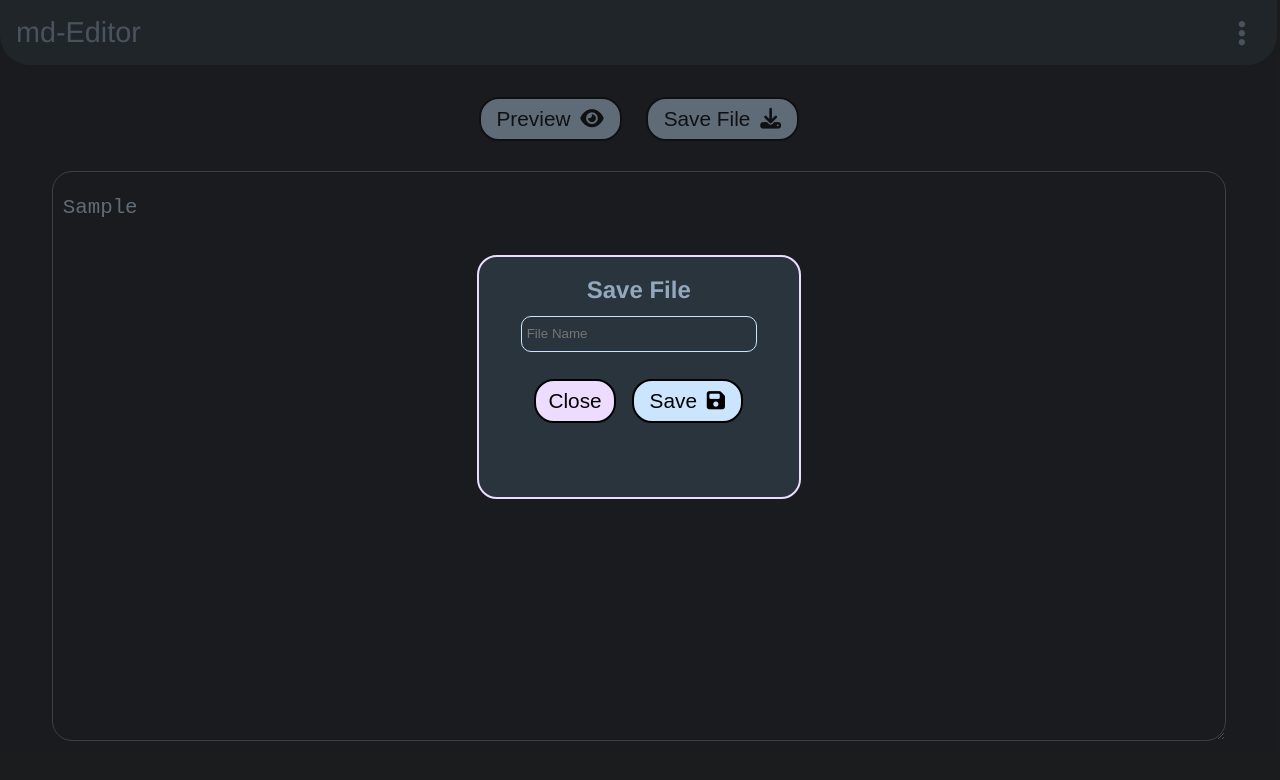
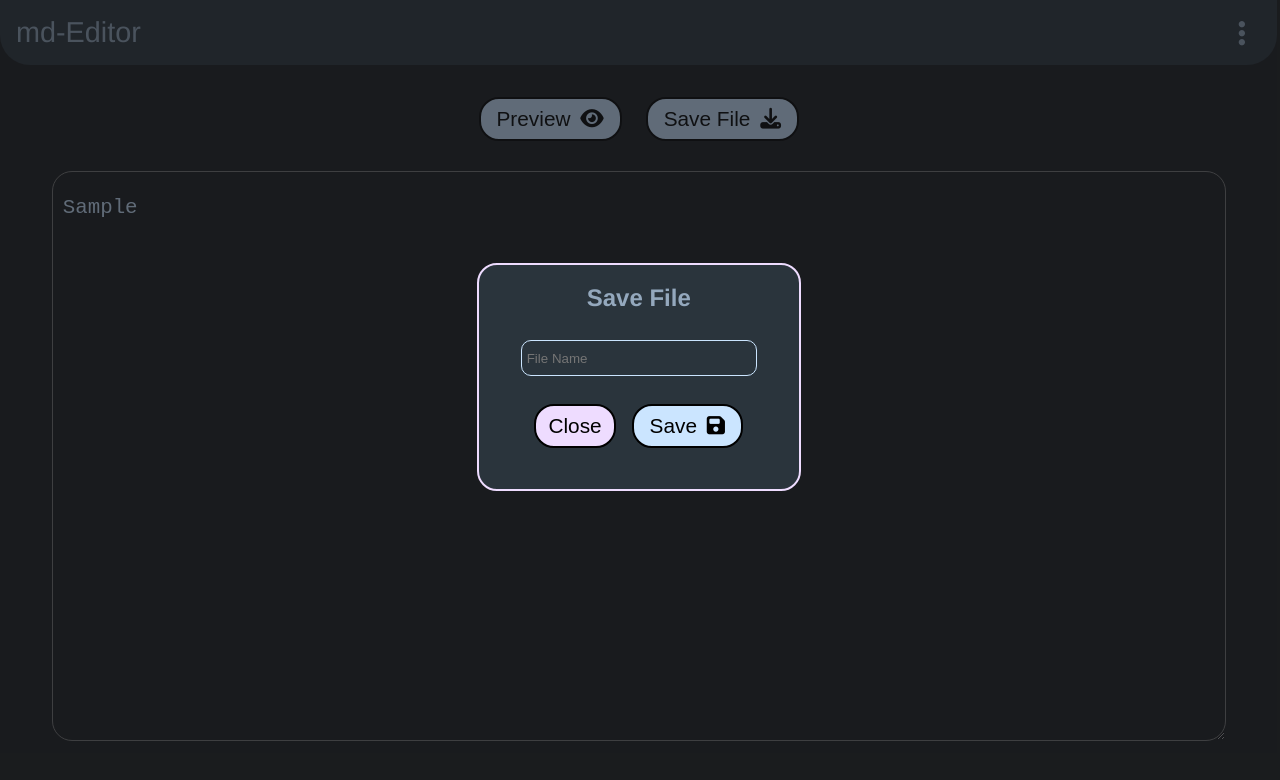
Before and after one commit to Julianlau1998/markdown-editor, a Vue app: page / in a window 1280 px wide. Both pictures are taken after typing "Sample" into the empty fields and a click on the button "Save File". Shown: the top 780 px of the page. Built offline with nearby package versions, Linux system fonts and the light colour scheme.

Commit message:
modal styling

```diff
--- a/src/assets/styles/main.scss
+++ b/src/assets/styles/main.scss
@@ -21,7 +21,7 @@ html {
     position: absolute;
     top: 0; left: 0; bottom: 0; right: 0;
     width: 20rem;
-    height: 15rem;
+    height: 14rem;
     background-color: $secondBackground;
     border: 2px solid $secondary;
     border-radius: 20px;
--- a/src/components/modals/SaveModal.vue
+++ b/src/components/modals/SaveModal.vue
@@ -10,7 +10,7 @@
                     v-model="fileName"
                     type="text"
                     placeholder="File Name"
-                    class="input"
+                    class="input mt-2"
                     max="255"
                     min="1"
                     required
```
